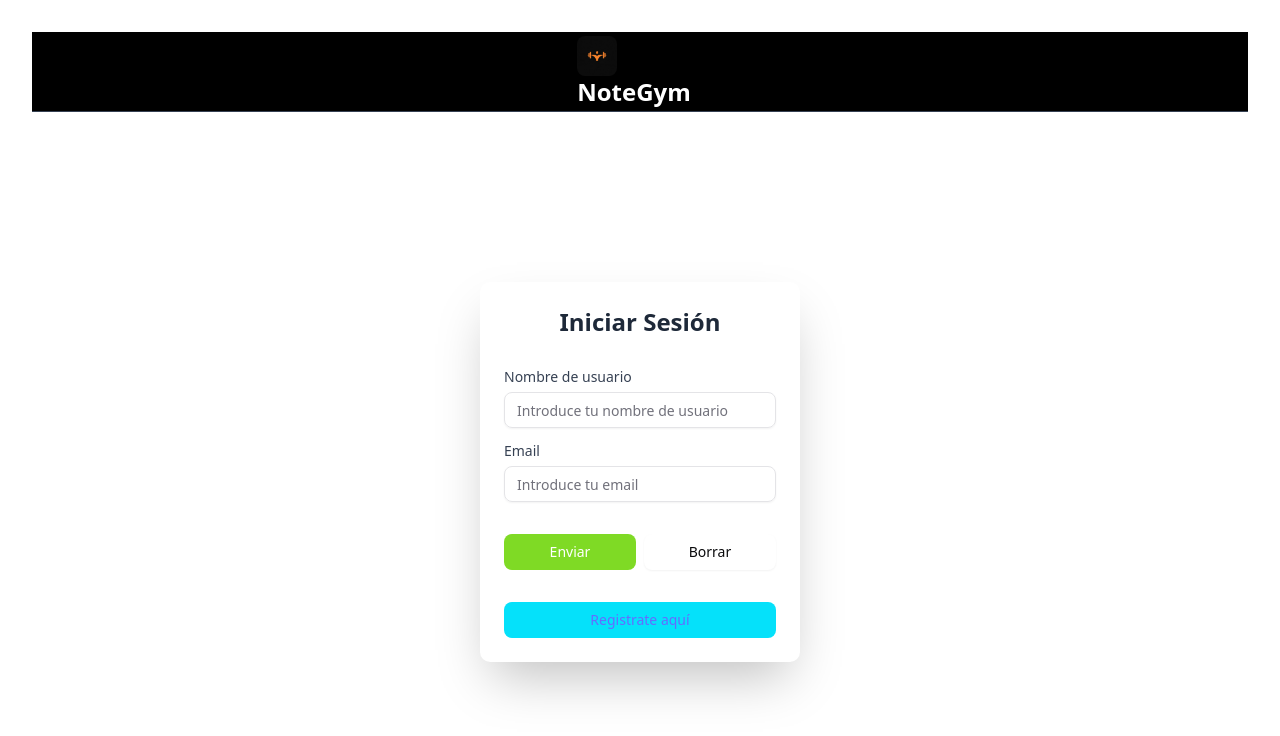
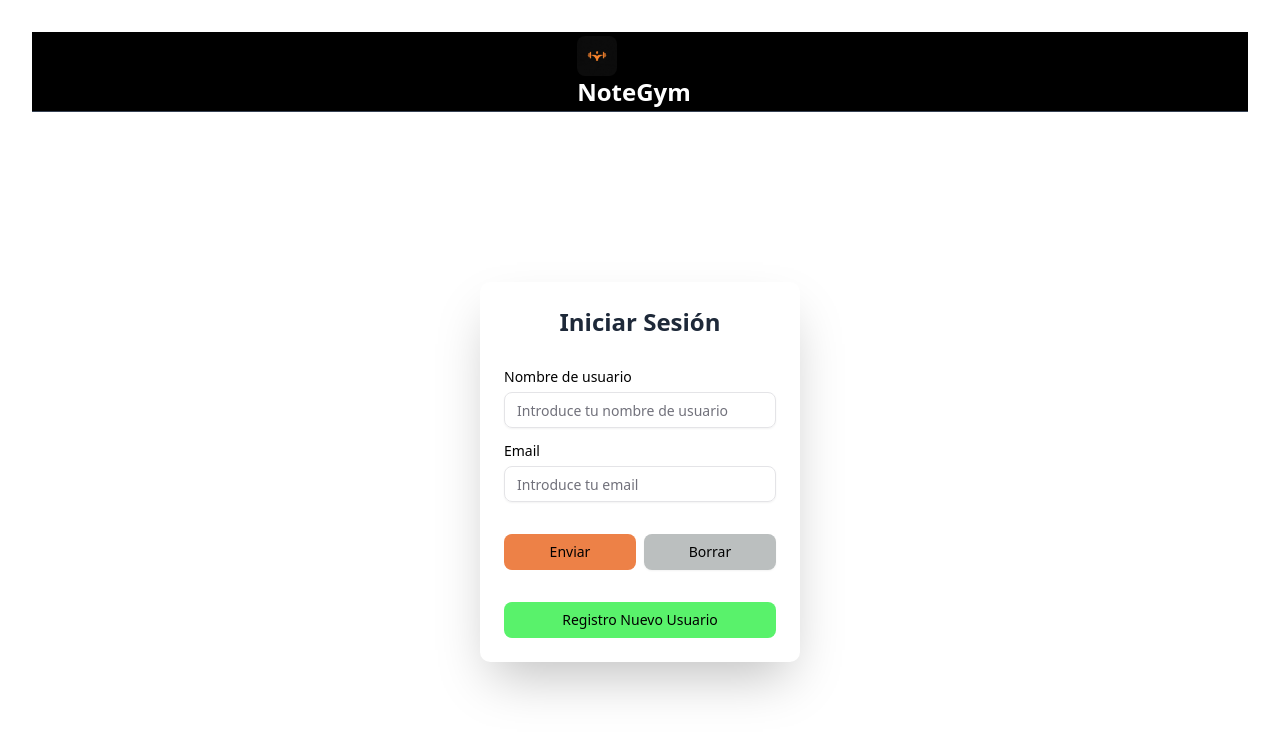
Before and after one commit to JoiLo-xd/NoteGYM, a React (Vite) app in the folder FrontEnd/frontedReactNoteGym/: page / in a window 1280 px wide. Shown: the top 736 px of the page. Built offline with nearby package versions, Linux system fonts and the light colour scheme.

Commit message:
arreglos del login

```diff
--- a/FrontEnd/frontedReactNoteGym/src/components/loginNoteGym.tsx
+++ b/FrontEnd/frontedReactNoteGym/src/components/loginNoteGym.tsx
@@ -27,7 +27,7 @@ export default function LoginNoteGym() {
       </h2>
 
       <div className="flex flex-col gap-2">
-        <Label htmlFor="username" className="text-gray-700">
+        <Label htmlFor="username" className="text-gray-700 text-black">
           Nombre de usuario
         </Label>
         <Input
@@ -43,7 +43,7 @@ export default function LoginNoteGym() {
       </div>
 
       <div className="flex flex-col gap-2">
-        <Label htmlFor="email" className="text-gray-700">
+        <Label htmlFor="email" className="text-gray-700 text-black">
           Email
         </Label>
         <Input
@@ -60,23 +60,26 @@ export default function LoginNoteGym() {
 
       <div className="flex gap-2 mt-4">
         <Button
-          className="flex-1 text-white"
-          style={{ backgroundColor: "#7FDA25" }}
+          className="flex-1 text-black"
+          style={{ backgroundColor: "#ed8147ff" }}
           type="submit"
         >
           Enviar
         </Button>
-        <Button className="flex-1" type="reset" variant="outline">
+        <Button className="flex-1 text-black" type="reset" variant="outline"
+        style={{ backgroundColor: "#bbbfbfff" }}>
+
           Borrar
         </Button>
       </div>
 
       <div className="mt-4 text-center">
           <Button
-            style={{ backgroundColor: "#05E1FA" }}
-            className="w-full text-white"
+            className="w-full"
+            style={{ backgroundColor: "#59f26bff" }}
+
           >
-            <Link to="/newUserGym">Registrate aquí</Link>
+            <Link to="/newUserGym" className="text-black">Registro Nuevo Usuario</Link>
           </Button>
       </div>
 
```
